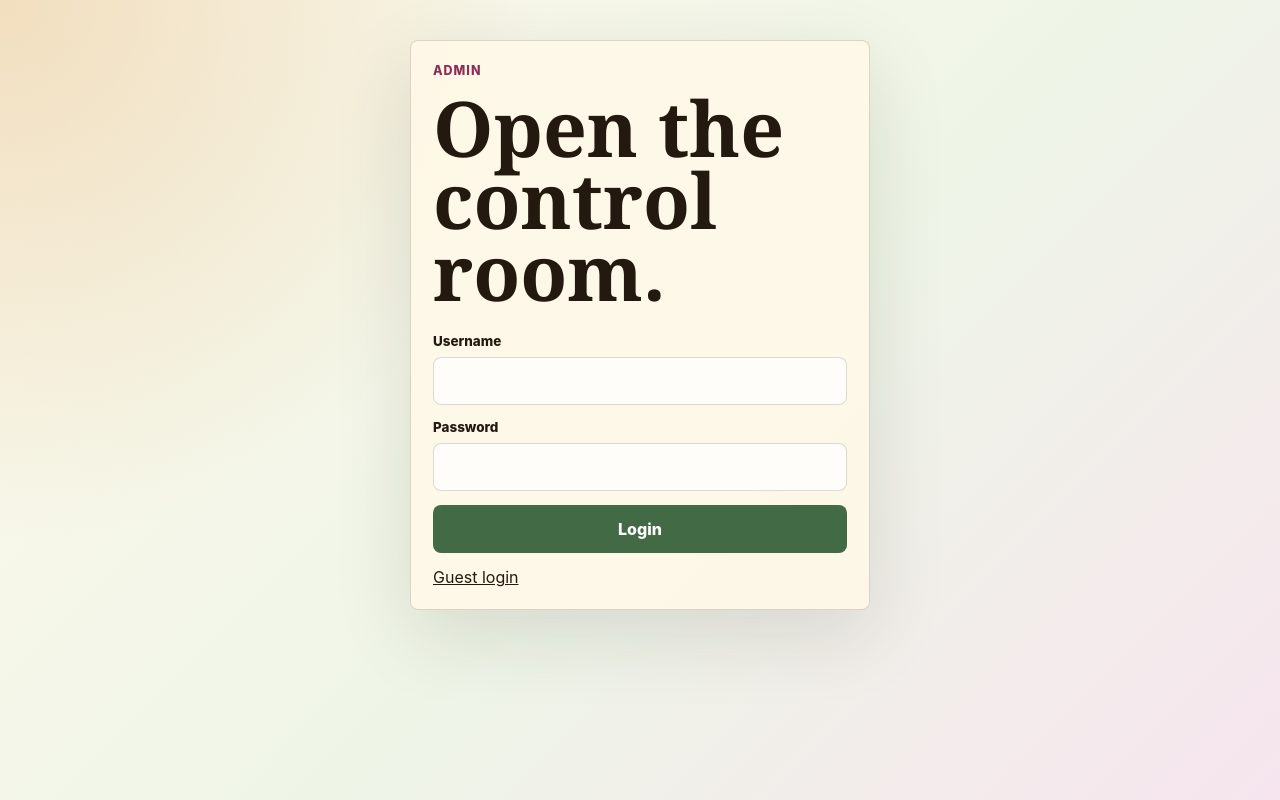
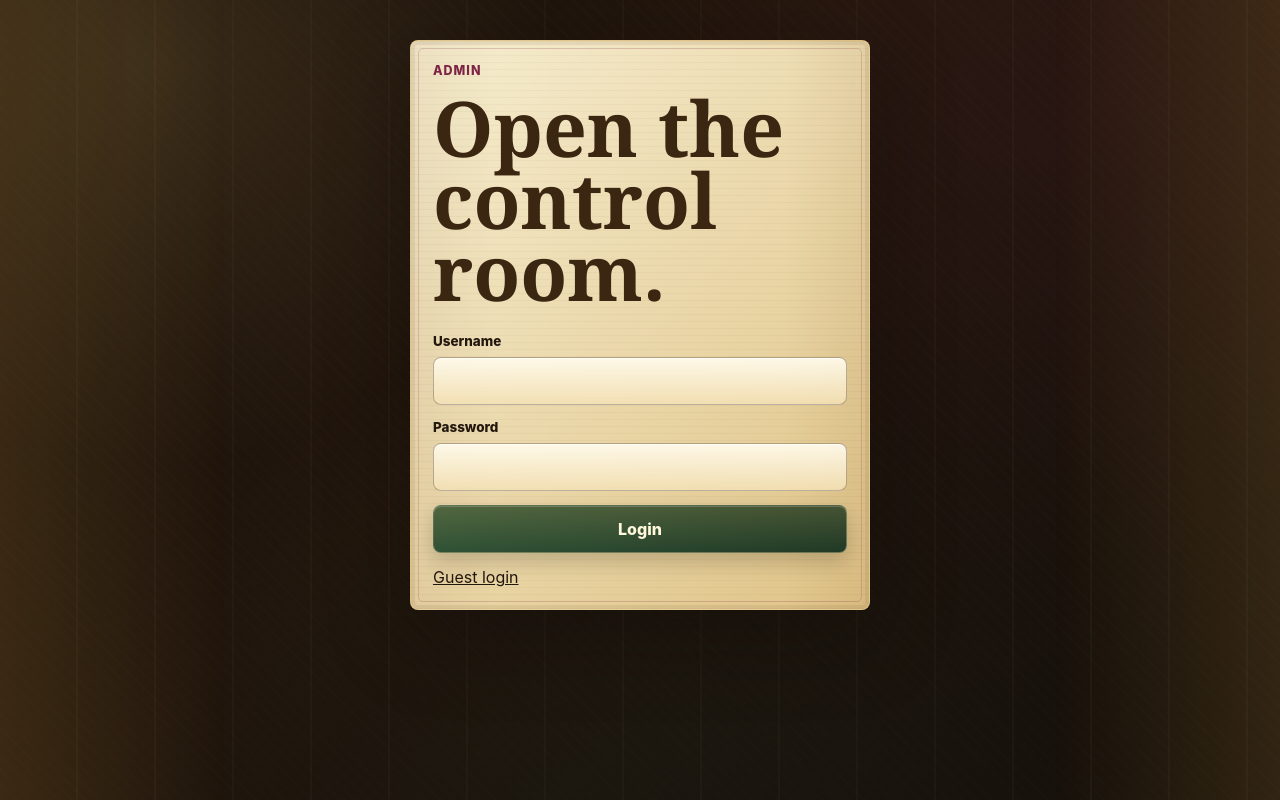
Before and after one commit to pietrodileo/birthday-pool-fantasy, a Next.js app: page /admin/login in a window 1280 px wide. Built offline with nearby package versions, Linux system fonts and the light colour scheme.

Commit message:
Add medieval fantasy styling

```diff
--- a/public/styles.css
+++ b/public/styles.css
@@ -1,12 +1,15 @@
 :root {
-  --ink: #24190f;
-  --paper: #fff8e8;
-  --paper-strong: #f7e6bd;
-  --gold: #c7892d;
-  --moss: #426b45;
-  --berry: #8f2d56;
-  --sky: #3e6f8f;
-  --line: rgba(36, 25, 15, 0.16);
+  --ink: #22170d;
+  --deep-ink: #120d09;
+  --paper: #f6e5bc;
+  --paper-strong: #e5c47d;
+  --gold: #c4933d;
+  --gold-bright: #e6bc68;
+  --moss: #315437;
+  --wine: #7e2545;
+  --steel: #456274;
+  --line: rgba(62, 39, 18, 0.26);
+  --shadow: rgba(15, 10, 6, 0.34);
 }
 
 * {
@@ -18,9 +21,25 @@ body {
   min-height: 100vh;
   color: var(--ink);
   background:
-    radial-gradient(circle at top left, rgba(199, 137, 45, 0.24), transparent 34rem),
-    linear-gradient(135deg, #fff9ec 0%, #eef5e7 54%, #f6e5ee 100%);
+    linear-gradient(rgba(18, 13, 9, 0.56), rgba(18, 13, 9, 0.66)),
+    radial-gradient(circle at 12% 8%, rgba(230, 188, 104, 0.34), transparent 25rem),
+    radial-gradient(circle at 84% 14%, rgba(126, 37, 69, 0.26), transparent 28rem),
+    radial-gradient(circle at 50% 110%, rgba(49, 84, 55, 0.28), transparent 34rem),
+    repeating-linear-gradient(45deg, rgba(255, 255, 255, 0.025) 0 2px, transparent 2px 10px),
+    linear-gradient(135deg, #20150d 0%, #3b2412 42%, #17120d 100%);
   font-family: Inter, ui-sans-serif, system-ui, -apple-system, BlinkMacSystemFont, "Segoe UI", sans-serif;
+}
+
+body::before {
+  position: fixed;
+  inset: 0;
+  z-index: -1;
+  pointer-events: none;
+  content: "";
+  background:
+    linear-gradient(90deg, rgba(196, 147, 61, 0.2), transparent 18%, transparent 82%, rgba(196, 147, 61, 0.2)),
+    repeating-linear-gradient(90deg, transparent 0 76px, rgba(246, 229, 188, 0.035) 76px 78px);
+  opacity: 0.85;
 }
 
 html {
@@ -58,11 +77,12 @@ textarea {
 }
 
 .eyebrow {
-  color: var(--berry);
+  color: var(--gold-bright);
   font-size: 0.78rem;
   font-weight: 800;
   letter-spacing: 0.08em;
   text-transform: uppercase;
+  text-shadow: 0 1px 0 rgba(0, 0, 0, 0.42);
 }
 
 h1,
@@ -75,29 +95,62 @@ p {
 h1 {
   max-width: 760px;
   margin-bottom: 10px;
+  color: #fff3cb;
   font-family: Georgia, "Times New Roman", serif;
   font-size: clamp(2.1rem, 6vw, 4.8rem);
   line-height: 0.94;
+  text-shadow: 0 3px 0 rgba(0, 0, 0, 0.36), 0 20px 42px rgba(0, 0, 0, 0.38);
 }
 
 h2 {
+  color: #3b2612;
   font-family: Georgia, "Times New Roman", serif;
   font-size: clamp(1.45rem, 3vw, 2.2rem);
 }
 
+.panel h1 {
+  color: #3b2612;
+  text-shadow: none;
+}
+
+.panel .eyebrow {
+  color: var(--wine);
+  text-shadow: none;
+}
+
+.panel .lede {
+  color: rgba(62, 39, 18, 0.76);
+}
+
 .lede {
   max-width: 650px;
-  color: rgba(36, 25, 15, 0.76);
+  color: rgba(255, 243, 203, 0.8);
   font-size: 1.08rem;
   line-height: 1.6;
 }
 
 .panel {
+  position: relative;
+  overflow: hidden;
   padding: 22px;
-  border: 1px solid var(--line);
+  border: 1px solid rgba(229, 196, 125, 0.54);
   border-radius: 8px;
-  background: rgba(255, 248, 232, 0.86);
-  box-shadow: 0 24px 80px rgba(36, 25, 15, 0.12);
+  background:
+    linear-gradient(90deg, rgba(118, 72, 28, 0.08), transparent 18%, transparent 82%, rgba(118, 72, 28, 0.08)),
+    repeating-linear-gradient(0deg, rgba(62, 39, 18, 0.035) 0 1px, transparent 1px 7px),
+    linear-gradient(135deg, rgba(255, 246, 216, 0.96), rgba(236, 206, 143, 0.94));
+  box-shadow:
+    inset 0 0 0 4px rgba(62, 39, 18, 0.08),
+    0 24px 80px var(--shadow);
+}
+
+.panel::before {
+  position: absolute;
+  inset: 7px;
+  pointer-events: none;
+  content: "";
+  border: 1px solid rgba(126, 37, 69, 0.18);
+  border-radius: 5px;
 }
 
 .grid {
@@ -128,10 +181,19 @@ textarea {
   width: 100%;
   min-height: 48px;
   padding: 11px 12px;
-  border: 1px solid var(--line);
+  border: 1px solid rgba(62, 39, 18, 0.34);
   border-radius: 8px;
   color: var(--ink);
-  background: rgba(255, 255, 255, 0.74);
+  background:
+    linear-gradient(180deg, rgba(255, 251, 237, 0.92), rgba(244, 225, 181, 0.84));
+  box-shadow: inset 0 1px 0 rgba(255, 255, 255, 0.74);
+}
+
+input:focus,
+select:focus,
+textarea:focus {
+  border-color: var(--gold);
+  outline: 3px solid rgba(196, 147, 61, 0.22);
 }
 
 textarea {
@@ -146,14 +208,24 @@ textarea {
   justify-content: center;
   gap: 8px;
   padding: 10px 15px;
-  border: 0;
+  border: 1px solid rgba(255, 243, 203, 0.22);
   border-radius: 8px;
-  color: white;
-  background: var(--moss);
+  color: #fff8dc;
+  background:
+    linear-gradient(180deg, rgba(230, 188, 104, 0.18), transparent),
+    linear-gradient(135deg, #315437, #203925);
   font-weight: 850;
   text-decoration: none;
   cursor: pointer;
   touch-action: manipulation;
+  box-shadow: inset 0 1px 0 rgba(255, 255, 255, 0.18), 0 9px 20px rgba(18, 13, 9, 0.2);
+  transition: transform 150ms ease, box-shadow 150ms ease, filter 150ms ease;
+}
+
+.button:hover {
+  filter: brightness(1.04);
+  transform: translateY(-1px);
+  box-shadow: inset 0 1px 0 rgba(255, 255, 255, 0.2), 0 13px 26px rgba(18, 13, 9, 0.25);
 }
 
 .button:disabled,
@@ -165,33 +237,40 @@ textarea:disabled {
 }
 
 .button.secondary {
-  color: var(--ink);
-  background: var(--paper-strong);
+  color: #2d1d10;
+  background:
+    linear-gradient(180deg, rgba(255, 251, 237, 0.44), transparent),
+    linear-gradient(135deg, #e6bc68, #c4933d);
 }
 
 .button.danger {
-  background: var(--berry);
+  background:
+    linear-gradient(180deg, rgba(255, 225, 225, 0.12), transparent),
+    linear-gradient(135deg, #7e2545, #52162d);
 }
 
 .muted {
-  color: rgba(36, 25, 15, 0.62);
+  color: rgba(62, 39, 18, 0.72);
 }
 
 .error {
   padding: 10px 12px;
-  border: 1px solid rgba(143, 45, 86, 0.28);
+  border: 1px solid rgba(126, 37, 69, 0.34);
   border-radius: 8px;
-  color: #681938;
-  background: rgba(143, 45, 86, 0.08);
+  color: #4b1028;
+  background:
+    linear-gradient(90deg, rgba(126, 37, 69, 0.14), rgba(196, 147, 61, 0.11));
 }
 
 .card {
   display: grid;
   gap: 10px;
   padding: 18px;
-  border: 1px solid var(--line);
+  border: 1px solid rgba(62, 39, 18, 0.24);
   border-radius: 8px;
-  background: rgba(255, 255, 255, 0.56);
+  background:
+    linear-gradient(180deg, rgba(255, 250, 232, 0.74), rgba(230, 196, 125, 0.3));
+  box-shadow: inset 0 1px 0 rgba(255, 255, 255, 0.52);
 }
 
 .choice {
@@ -208,8 +287,8 @@ textarea:disabled {
 }
 
 .choice:has(input:checked) {
-  border-color: rgba(66, 107, 69, 0.7);
-  box-shadow: inset 0 0 0 2px rgba(66, 107, 69, 0.28);
+  border-color: rgba(196, 147, 61, 0.9);
+  box-shadow: inset 0 0 0 2px rgba(196, 147, 61, 0.34), 0 12px 28px rgba(62, 39, 18, 0.16);
 }
 
 .choice:has(input:disabled) {
@@ -231,6 +310,7 @@ textarea:disabled {
 }
 
 .table th {
+  color: #684219;
   font-size: 0.78rem;
   text-transform: uppercase;
 }
@@ -245,15 +325,15 @@ textarea:disabled {
   align-items: center;
   padding: 4px 9px;
   border-radius: 999px;
-  color: #681938;
-  background: rgba(143, 45, 86, 0.11);
+  color: #5d1732;
+  background: rgba(126, 37, 69, 0.13);
   font-size: 0.78rem;
   font-weight: 850;
 }
 
 .badge.success {
   color: #244a27;
-  background: rgba(66, 107, 69, 0.14);
+  background: rgba(49, 84, 55, 0.16);
 }
 
 .row-form {
@@ -307,13 +387,15 @@ textarea:disabled {
   height: 18px;
   overflow: hidden;
   border-radius: 999px;
-  background: rgba(36, 25, 15, 0.12);
+  background: rgba(62, 39, 18, 0.16);
+  box-shadow: inset 0 1px 4px rgba(18, 13, 9, 0.18);
 }
 
 .bar-fill {
   height: 100%;
   border-radius: inherit;
-  background: linear-gradient(90deg, var(--moss), var(--sky), var(--berry));
+  background: linear-gradient(90deg, var(--moss), var(--steel), var(--wine), var(--gold));
+  box-shadow: inset 0 1px 0 rgba(255, 255, 255, 0.28);
 }
 
 .split {
```
